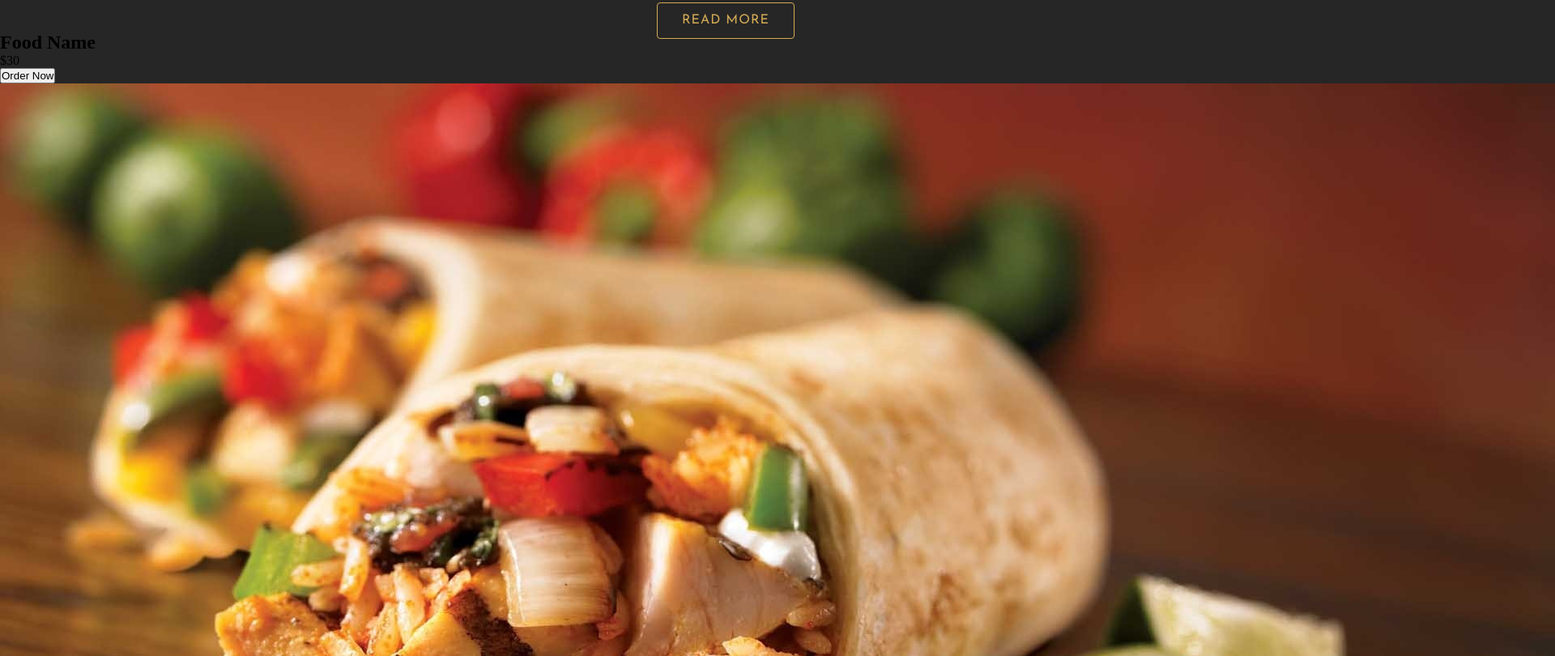
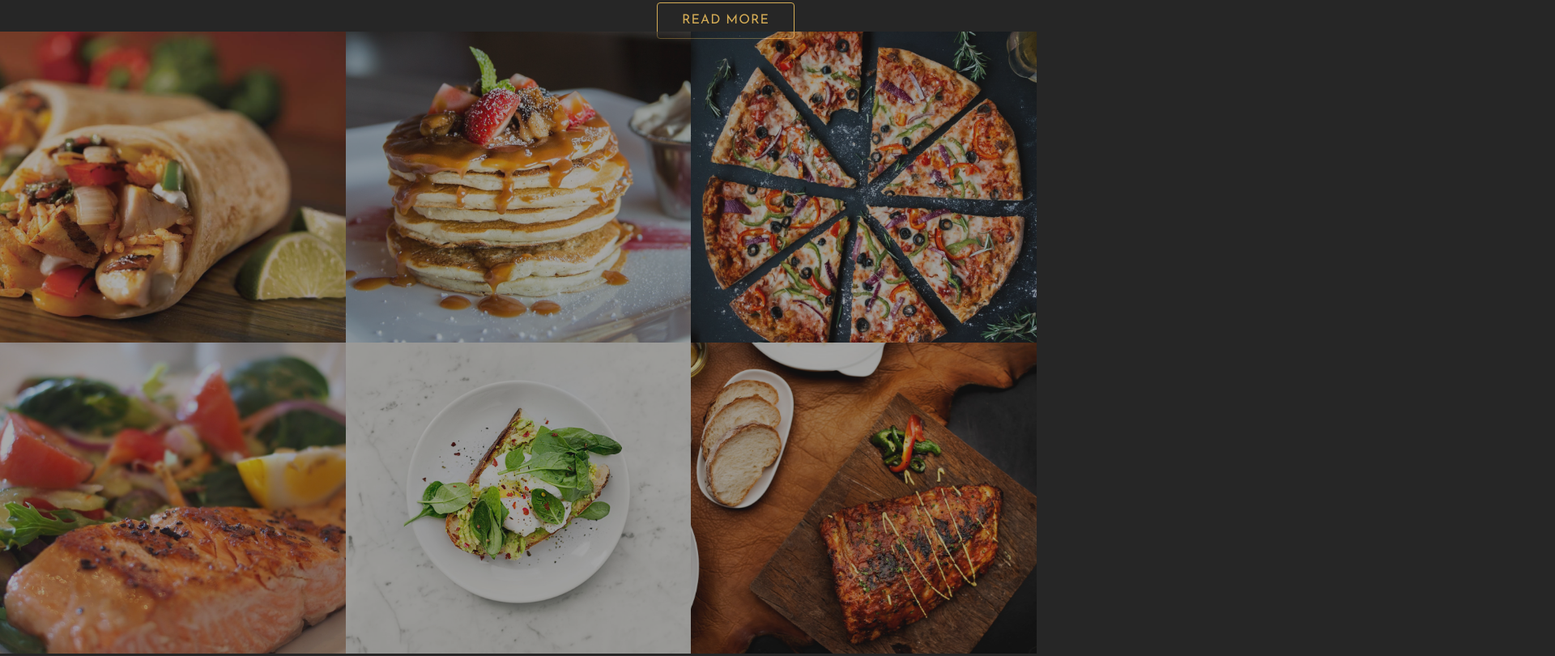
Before and after one commit to msram1002/SAAS-course, a website: page Project-1-SAAS/index.html in a window 1280 px wide. Shown: the part 1481-2291 px from the top of the page at 81% size, 1920 px wide, since content can reach past the window. Drawn offline with nearby package versions, Linux system fonts and the light colour scheme.

Commit message:
styling the gallery

```diff
--- a/Project-1-SAAS/index.html
+++ b/Project-1-SAAS/index.html
@@ -55,41 +55,51 @@
         <div class="cards-wrapper">
             <div class="card">
                 <div class="card-overlay">
-                    <h1 class="card-overlay-heading">Food Name</h1>
+                    <h1 class="card-overlay-heading">Food Name 1</h1>
+                    <p class="card-overlay-para">$11</p>
+                    <button type="button" class="card-overlay-btn">Order Now</button>
+                </div>
+                <img src="images/gallery-img-1.jpeg" alt="img 1" class="card-img">
+            </div>
+            <div class="card">
+                <div class="card-overlay">
+                    <h1 class="card-overlay-heading">Food Name 2</h1>
+                    <p class="card-overlay-para">$9</p>
+                    <button type="button" class="card-overlay-btn">Order Now</button>
+                </div>
+                <img src="images/gallery-img-2.jpeg" alt="img 2" class="card-img">
+            </div>
+            <div class="card">
+                <div class="card-overlay">
+                    <h1 class="card-overlay-heading">Food Name 3</h1>
+                    <p class="card-overlay-para">$22</p>
+                    <button type="button" class="card-overlay-btn">Order Now</button>
+                </div>
+                <img src="images/gallery-img-3.jpeg" alt="img 3" class="card-img">
+            </div>
+            <div class="card">
+                <div class="card-overlay">
+                    <h1 class="card-overlay-heading">Food Name 4</h1>
+                    <p class="card-overlay-para">$15</p>
+                    <button type="button" class="card-overlay-btn">Order Now</button>
+                </div>
+                <img src="images/gallery-img-4.jpeg" alt="img 4" class="card-img">
+            </div>
+            <div class="card">
+                <div class="card-overlay">
+                    <h1 class="card-overlay-heading">Food Name 5</h1>
+                    <p class="card-overlay-para">$6</p>
+                    <button type="button" class="card-overlay-btn">Order Now</button>
+                </div>
+                <img src="images/gallery-img-5.jpeg" alt="img 5" class="card-img">
+            </div>
+            <div class="card">
+                <div class="card-overlay">
+                    <h1 class="card-overlay-heading">Food Name 6</h1>
                     <p class="card-overlay-para">$30</p>
                     <button type="button" class="card-overlay-btn">Order Now</button>
-                    <img src="images/gallery-img-1.jpeg" alt="img 1" class="card-img">
                 </div>
-                <div class="card-overlay">
-                    <h1 class="card-overlay-heading">Food Name</h1>
-                    <p class="card-overlay-para">$30</p>
-                    <button type="button" class="card-overlay-btn">Order Now</button>
-                    <img src="images/gallery-img-2.jpeg" alt="img 2" class="card-img">
-                </div>
-                <div class="card-overlay">
-                    <h1 class="card-overlay-heading">Food Name</h1>
-                    <p class="card-overlay-para">$30</p>
-                    <button type="button" class="card-overlay-btn">Order Now</button>
-                    <img src="images/gallery-img-3.jpeg" alt="img 3" class="card-img">
-                </div>
-                <div class="card-overlay">
-                    <h1 class="card-overlay-heading">Food Name</h1>
-                    <p class="card-overlay-para">$30</p>
-                    <button type="button" class="card-overlay-btn">Order Now</button>
-                    <img src="images/gallery-img-4.jpeg" alt="img 4" class="card-img">
-                </div>
-                <div class="card-overlay">
-                    <h1 class="card-overlay-heading">Food Name</h1>
-                    <p class="card-overlay-para">$30</p>
-                    <button type="button" class="card-overlay-btn">Order Now</button>
-                    <img src="images/gallery-img-5.jpeg" alt="img 5" class="card-img">
-                </div>
-                <div class="card-overlay">
-                    <h1 class="card-overlay-heading">Food Name</h1>
-                    <p class="card-overlay-para">$30</p>
-                    <button type="button" class="card-overlay-btn">Order Now</button>
-                    <img src="images/gallery-img-6.jpeg" alt="img 6" class="card-img">
-                </div>
+                <img src="images/gallery-img-6.jpeg" alt="img 6" class="card-img">
             </div>
         </div>
     </section>
--- a/Project-1-SAAS/scss/_base.scss
+++ b/Project-1-SAAS/scss/_base.scss
@@ -13,10 +13,10 @@ $font-nunito: 'Nunito', sans-serif;
   align-items: center;
 }
 
-@mixin textStyles {
+@mixin textStyles($transform: uppercase) {
   font-weight: 300;
   letter-spacing: 0.25rem;
-  text-transform: uppercase;
+  text-transform: $transform;
 }
 
 @mixin centering($top) {
@@ -24,6 +24,11 @@ $font-nunito: 'Nunito', sans-serif;
   top: $top;
   left: 50%;
   transform: translate(-50%, -50%);
+}
+
+%fullSpace {
+  width: 100%;
+  height: 100%;
 }
 
 * {
--- a/Project-1-SAAS/scss/_components.scss
+++ b/Project-1-SAAS/scss/_components.scss
@@ -60,3 +60,63 @@
     color: $color-dark;
   }
 }
+
+.card {
+  width: 33.3333%;
+  height: 30vw;
+  position: relative;
+  overflow: hidden;
+
+  &:hover .card-overlay {
+    left: 0;
+  }
+
+  &-overlay {
+    position: absolute;
+    top: 0;
+    left: -100%;
+    background-color: rgba($color-primary, 0.6);
+    color: #fff;
+    z-index: 10;
+    @include flexLayout;
+    flex-direction: column;
+    @extend %fullSpace;
+    transition: left 0.7s;
+    cursor: pointer;
+
+    &-heading {
+      font-family: $font-nunito;
+      font-size: 3rem;
+      @include textStyles(capitalize)
+    }
+
+    &-para {
+      font-family: $font-josefinSans;
+      font-size: 2rem;
+      margin-bottom: 2.5rem;
+      @include textStyles(capitalize)
+    }
+
+    &-btn {
+      width: 8rem;
+      height: 2rem;
+      color: $color-primary;
+      background-color: #fff;
+      font-family: $font-josefinSans;
+      font-size: 0.8rem;
+      font-weight: bold;
+      text-transform: uppercase;
+      letter-spacing: 1px;
+      border: 1px solid $color-primary;
+      border-radius: 1.75rem;
+      outline: none;
+      cursor: pointer;
+    }
+  }
+
+  &-img {
+    @extend %fullSpace;
+    object-fit: cover;
+    opacity: 0.6;
+  }
+}
--- a/Project-1-SAAS/scss/_layout.scss
+++ b/Project-1-SAAS/scss/_layout.scss
@@ -67,3 +67,10 @@
     }
   }
 }
+
+.gallery {
+  .cards-wrapper {
+    display: flex;
+    flex-wrap: wrap;
+  }
+}
```
Also changed, not shown: Project-1-SAAS/css/main.css.
